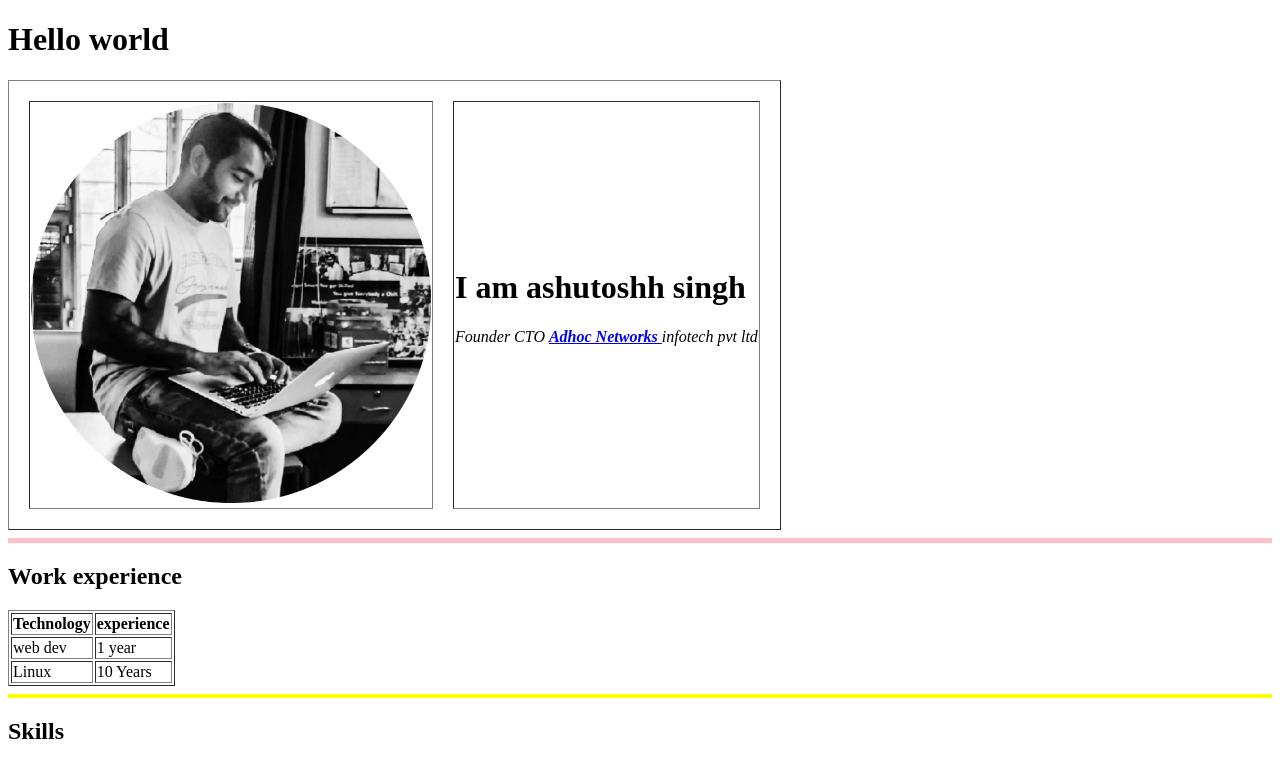
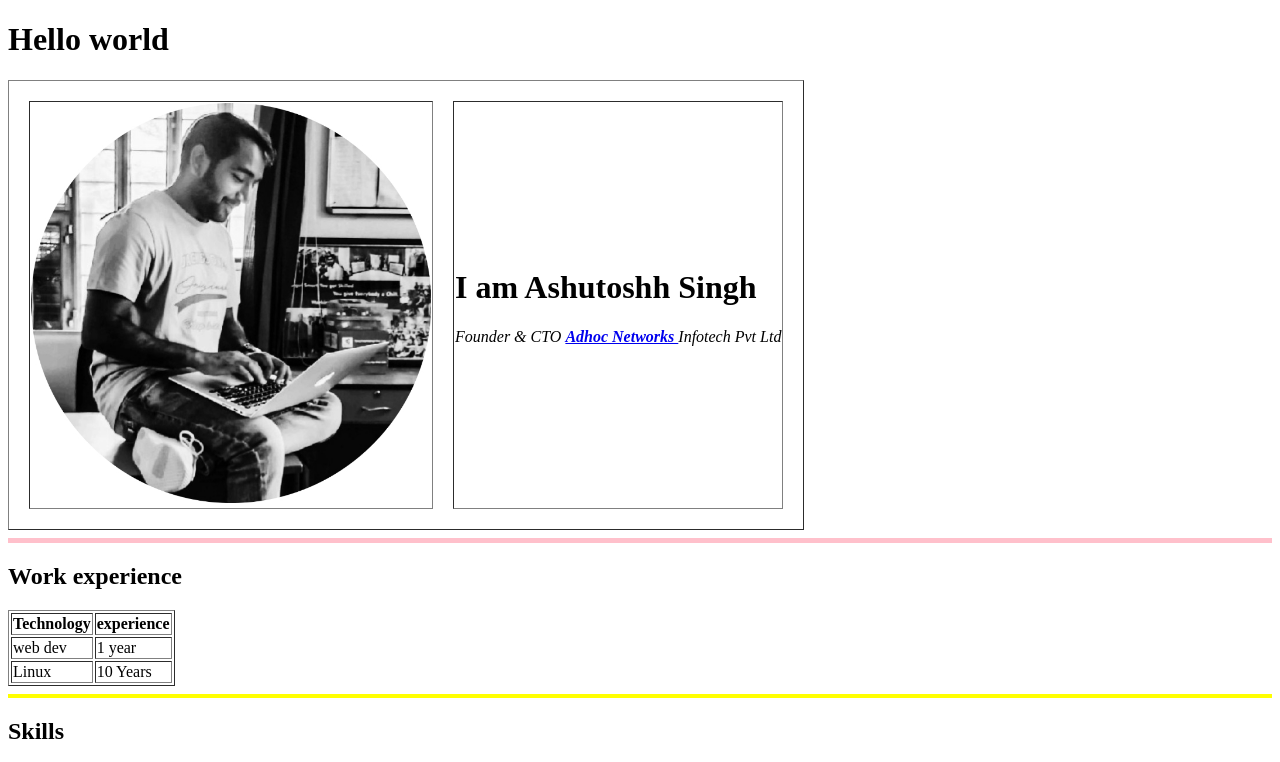
Before and after one commit to redashu/profile, a plain HTML site: page index.html in a window 1280 px wide. Shown: the top 762 px of the page. Drawn offline with Linux system fonts and the light colour scheme.

Commit message:
updating profile details

```diff
--- a/index.html
+++ b/index.html
@@ -12,9 +12,9 @@
         <tr>
             <td> <img src="images/ashu.jpg" alt="ashutoshh profile" width="400" height="400"> </td>
             <td>
-                <h1> I am ashutoshh singh </h1>
+                <h1> I am Ashutoshh Singh </h1>
                 <p>
-                    <em> Founder CTO <strong> <a href="https://dev.delvex.io/"> Adhoc Networks </a> </strong> infotech pvt ltd </em>
+                    <em> Founder & CTO <strong> <a href="https://dev.delvex.io/"> Adhoc Networks </a> </strong> Infotech Pvt Ltd </em>
                 </p>
          </td>
         </tr>
```
